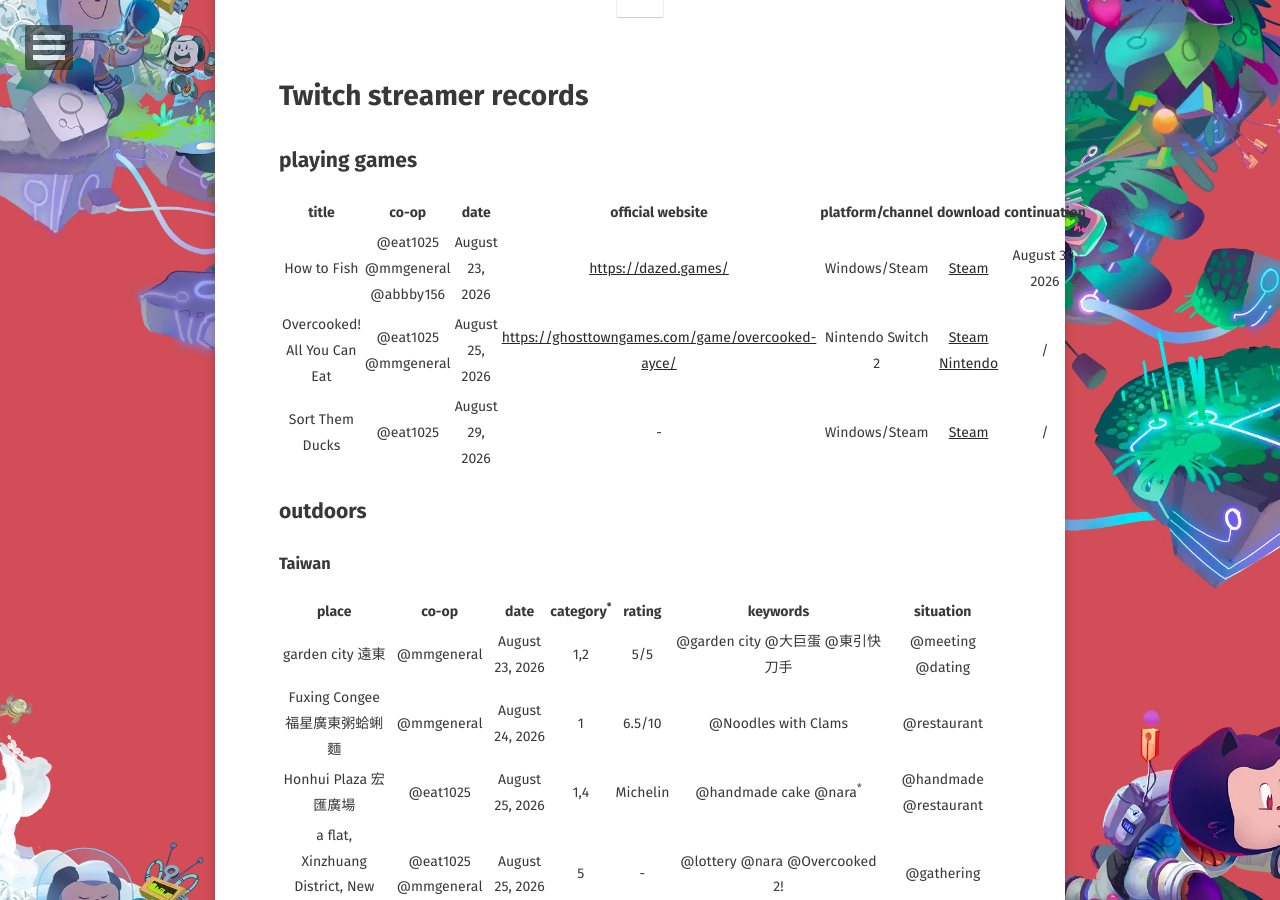
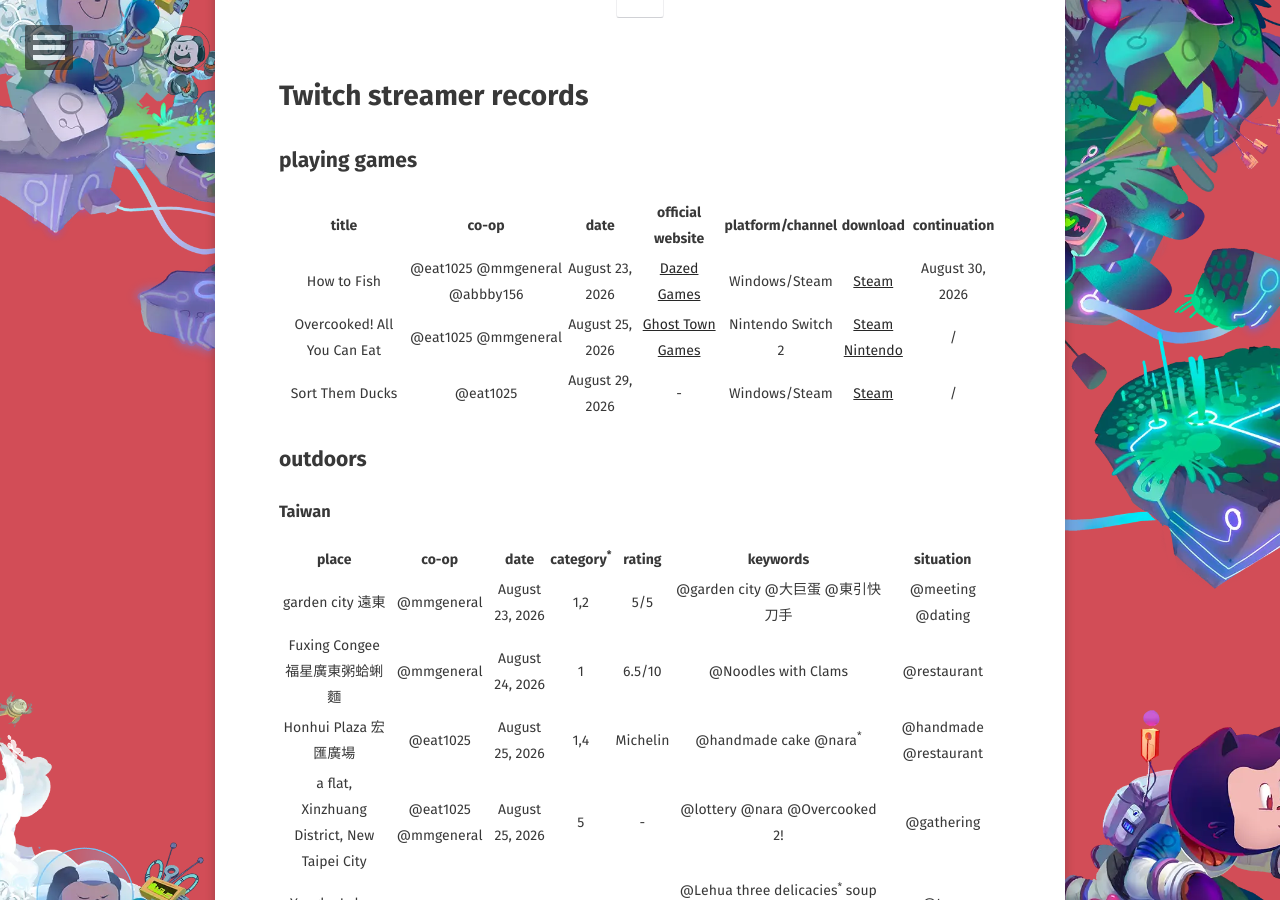
Before and after one commit to WebPavel/WebPavel.github.io, a Jekyll site: the page built from _posts/2026-08-23-Twitch-streamer-records.md, in a window 1280 px wide and 900 px high, scrolled down 300 px. Built offline with Jekyll 4.4.1, drawn with Linux system fonts in a browser that asks for light colours; some web fonts are replaced; comment, search, counter and statistics services are not loaded.

Commit message:
style: shorten the official website URL for playing games

```diff
--- a/_posts/2026-08-23-Twitch-streamer-records.md
+++ b/_posts/2026-08-23-Twitch-streamer-records.md
@@ -11,11 +11,11 @@
 
 ## playing games
 
-|            title            |             co-op             |      date       |                  official website                  | platform/channel  |                                                                                    download                                                                                     |  continuation   |
-|:---------------------------:|:-----------------------------:|:---------------:|:--------------------------------------------------:|:-----------------:|:-------------------------------------------------------------------------------------------------------------------------------------------------------------------------------:|:---------------:|
-|         How to Fish         | @eat1025 @mmgeneral @abbby156 | August 23, 2026 |               <https://dazed.games/>               |   Windows/Steam   |                                                        [Steam](https://store.steampowered.com/app/4001890/How_to_Fish/)                                                         | August 30, 2026 |
-| Overcooked! All You Can Eat |      @eat1025 @mmgeneral      | August 25, 2026 | <https://ghosttowngames.com/game/overcooked-ayce/> | Nintendo Switch 2 | [Steam](https://store.steampowered.com/app/1243830/Overcooked_All_You_Can_Eat/) <br/> [Nintendo](https://www.nintendo.com/us/store/products/overcooked-all-you-can-eat-switch/) |        /        |
-|       Sort Them Ducks       |           @eat1025            | August 29, 2026 |                         -                          |   Windows/Steam   |                                                      [Steam](https://store.steampowered.com/app/4992070/Sort_Them_Ducks/)                                                       |        /        |
+|            title            |             co-op             |      date       |                           official website                           | platform/channel  |                                                                                    download                                                                                     |  continuation   |
+|:---------------------------:|:-----------------------------:|:---------------:|:--------------------------------------------------------------------:|:-----------------:|:-------------------------------------------------------------------------------------------------------------------------------------------------------------------------------:|:---------------:|
+|         How to Fish         | @eat1025 @mmgeneral @abbby156 | August 23, 2026 |                 [Dazed Games](https://dazed.games/)                  |   Windows/Steam   |                                                        [Steam](https://store.steampowered.com/app/4001890/How_to_Fish/)                                                         | August 30, 2026 |
+| Overcooked! All You Can Eat |      @eat1025 @mmgeneral      | August 25, 2026 | [Ghost Town Games](https://ghosttowngames.com/game/overcooked-ayce/) | Nintendo Switch 2 | [Steam](https://store.steampowered.com/app/1243830/Overcooked_All_You_Can_Eat/) <br/> [Nintendo](https://www.nintendo.com/us/store/products/overcooked-all-you-can-eat-switch/) |        /        |
+|       Sort Them Ducks       |           @eat1025            | August 29, 2026 |                                  -                                   |   Windows/Steam   |                                                      [Steam](https://store.steampowered.com/app/4992070/Sort_Them_Ducks/)                                                       |        /        |
 
 ## outdoors
 
```
